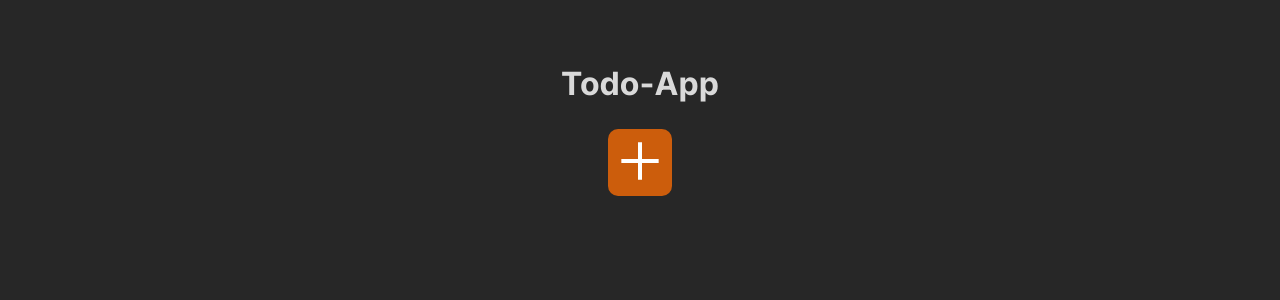
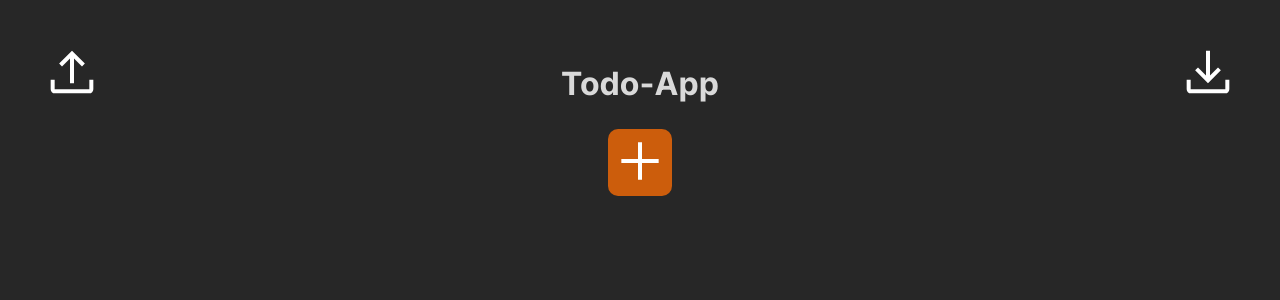
Before and after one commit to Disembleergon/todo-app, a SvelteKit app: page / in a window 1280 px wide. Shown: the top 300 px of the page. Built offline with nearby package versions, Linux system fonts and the light colour scheme.

Commit message:
add import & export buttons

```diff
--- a/src/routes/+page.svelte
+++ b/src/routes/+page.svelte
@@ -1,5 +1,7 @@
 <script>
 	import PlusIcon from "$lib/assets/plus.svg";
+	import ExportIcon from "$lib/assets/export.svg";
+	import ImportIcon from "$lib/assets/import.svg";
 	import ListLink from "../lib/components/ListLink.svelte";
 	import listsData from "$lib/stores.js";
 	import { fly } from "svelte/transition";
@@ -28,6 +30,13 @@
 	out:fly={{ y: 0, x: "-100vw", duration: 600 }}
 	style="position: fixed; width: 100vw; height: 100vh; touch-action: none;"
 >
+	<a href="/export" class="export">
+		<img src={ExportIcon} alt="export" class="topIcon" />
+	</a>
+	<a href="/import" class="import">
+		<img src={ImportIcon} alt="import" class="topIcon" />
+	</a>
+
 	<div class="header">
 		<div>
 			<h1>Todo-App</h1>
@@ -50,8 +59,26 @@
 <!--#####################################-->
 
 <style lang="scss">
+	.export {
+		position: absolute;
+		top: 5vmin;
+		left: 5vmin;
+	}
+
+	.import {
+		position: absolute;
+		top: 5vmin;
+		right: 5vmin;
+	}
+
+	.topIcon {
+		aspect-ratio: 1/1;
+		width: 10vmin;
+		height: auto;
+	}
+
 	.header {
-		margin-top: 10%;
+		margin-top: 20%;
 		margin-bottom: 10%;
 
 		h1 {
@@ -80,7 +107,7 @@
 	}
 
 	.listsDiv {
-		$topSpace: 27%;
+		$topSpace: 35%;
 
 		position: absolute;
 		top: $topSpace;
@@ -106,6 +133,15 @@
 			}
 		}
 
+		.topIcon {
+			width: 8vmin;
+			transition: 100ms scale ease-in-out;
+
+			&:hover{
+				scale: 1.1;
+			}
+		}
+
 		.listsDiv {
 			$topSpace: 35%;
 			top: $topSpace;
```
Also changed, not shown: src/lib/assets/export.svg (added), src/lib/assets/import.svg (added).
